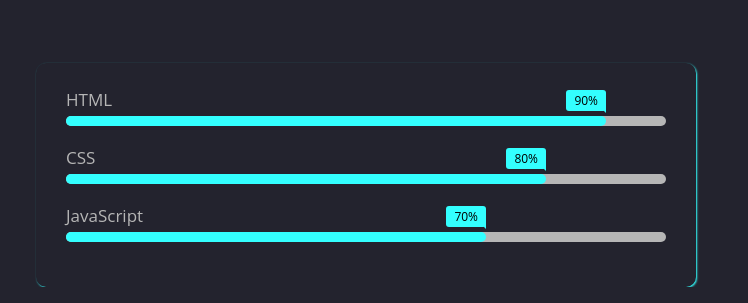
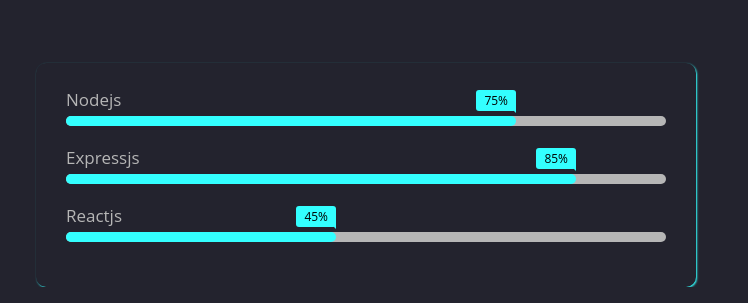
Before and after one commit to Kemosabe2911/Portfolio, a plain HTML site: page skills.html in a window 1280 px wide. Shown: the part 522-825 px from the top of the page, 532-1280 px from the left. Drawn offline with nearby package versions, Linux system fonts and the light colour scheme; a web font is replaced by a local one.

Commit message:
Update skill icons

```diff
--- a/css/styles.css
+++ b/css/styles.css
@@ -829,6 +829,15 @@
 .skills-bar .bar .progress-line.jquery span::after{
   content: "55%";
 }
+.skills-bar .bar .progress-line.nodejs span::after{
+  content: "75%";
+}
+.skills-bar .bar .progress-line.expressjs span::after{
+  content: "85%";
+}
+.skills-bar .bar .progress-line.reactjs span::after{
+  content: "45%";
+}
 .skills-bar .bar .progress-line.html span{
   width: 90%;
 }
@@ -843,6 +852,15 @@
 }
 .skills-bar .bar .progress-line.jquery span{
   width: 55%;
+}
+.skills-bar .bar .progress-line.nodejs span{
+  width: 75%;
+}
+.skills-bar .bar .progress-line.expressjs span{
+  width: 85%;
+}
+.skills-bar .bar .progress-line.reactjs span{
+  width: 45%;
 }
 
 @media(max-width: 768px){
@@ -861,6 +879,10 @@
     width: 35px;
     height: 35px;
   }
+  .skill-img img.expjs{
+    width: 70px;
+    height: 35px;
+  }
   .skills-bar{
     width: 80vw;
     padding-bottom: 80px;
--- a/skills.html
+++ b/skills.html
@@ -331,21 +331,21 @@
                 <div class="skills-bar">
                   <div class="bar">
                     <div class="bar-info">
-                      <span>HTML</span>
+                      <span>Nodejs</span>
                     </div>
-                    <div class="progress-line html"><span></span></div>
+                    <div class="progress-line nodejs"><span></span></div>
                   </div>
                   <div class="bar">
                     <div class="bar-info">
-                      <span>CSS</span>
+                      <span>Expressjs</span>
                     </div>
-                    <div class="progress-line css"><span></span></div>
+                    <div class="progress-line expressjs"><span></span></div>
                   </div>
                   <div class="bar">
                     <div class="bar-info">
-                      <span>JavaScript</span>
+                      <span>Reactjs</span>
                     </div>
-                    <div class="progress-line js"><span></span></div>
+                    <div class="progress-line reactjs"><span></span></div>
                   </div>
                 </div>
               </div>
```
